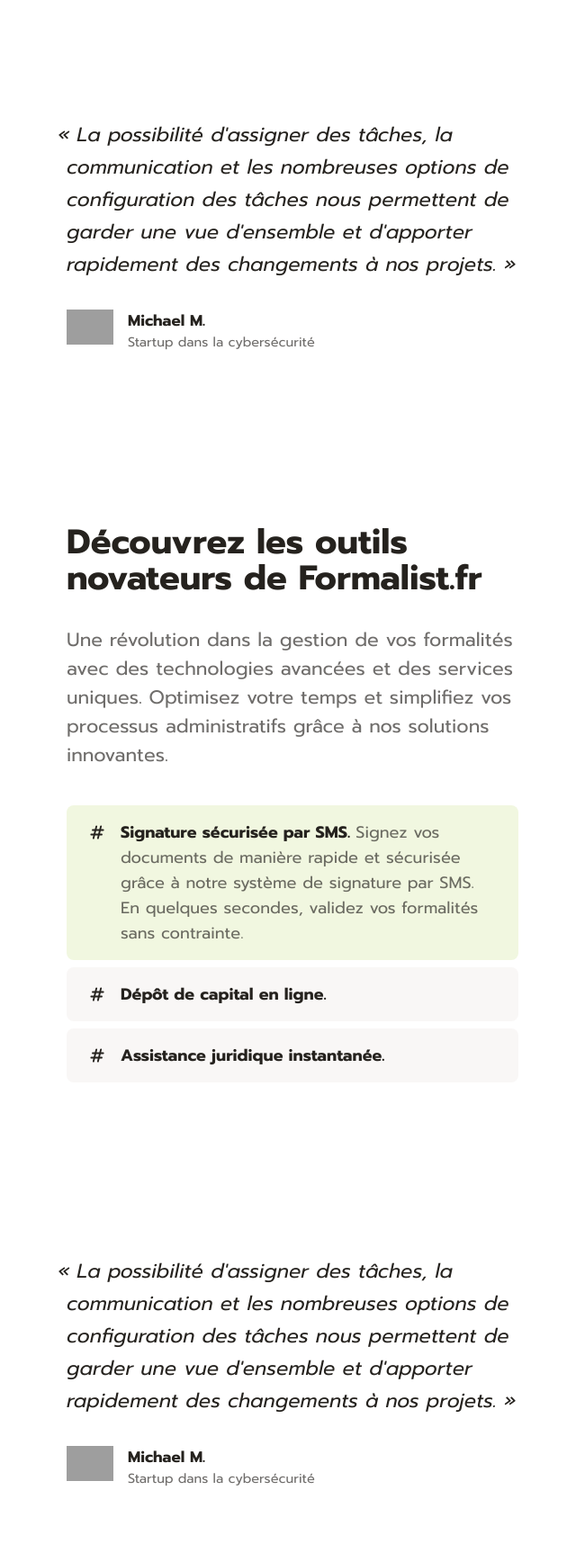
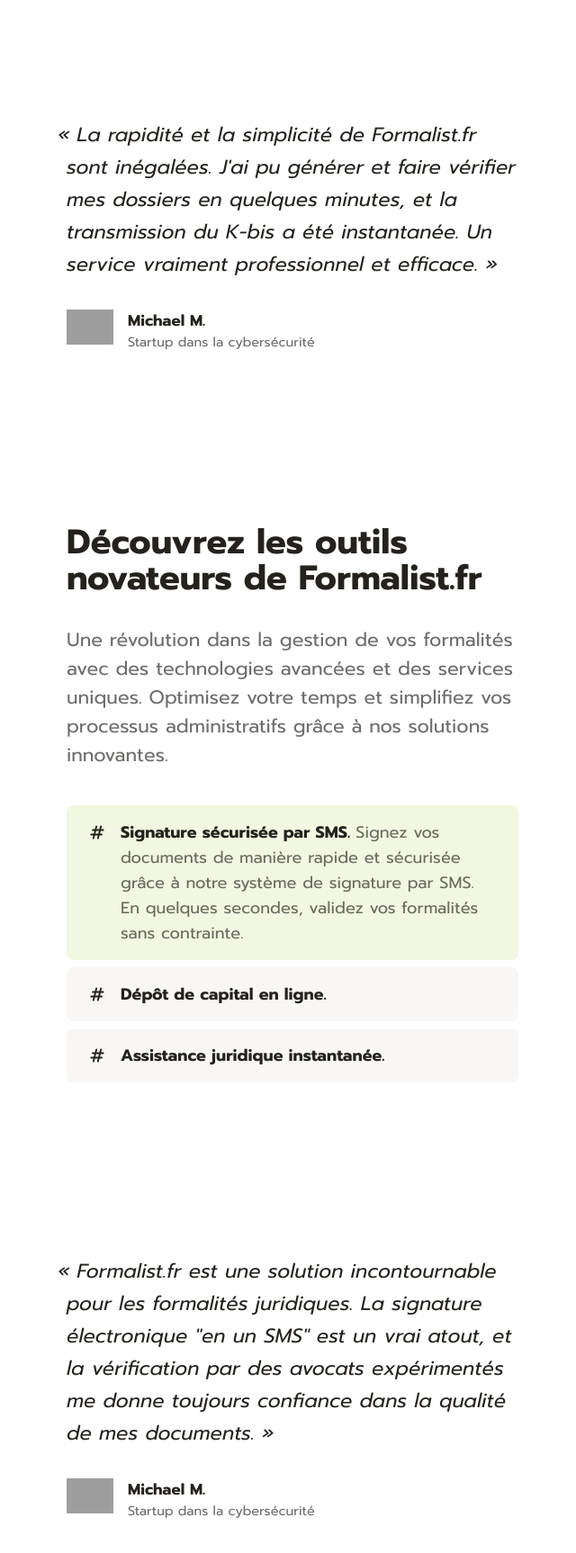
Before and after one commit to manikmt01/demo08, a website built with Vite: page index.html in a window 1280 px wide. Shown: the part 720-2446 px from the top of the page at 90% size, without its empty margins (634-1274 px from the left). Built offline with nearby package versions, Linux system fonts and the light colour scheme; grey boxes are pictures that could not be loaded.

Commit message:
blockquote

```diff
--- a/index.html
+++ b/index.html
@@ -175,12 +175,10 @@
             <div class="">
               <blockquote
                 class="text-[#25221e] lg:text-start text-center text-lg lg:text-[22px] lg:leading-9  lg:-indent-[10px] italic">
-                « La
-                possibilité
-                d'assigner des
-                tâches, la communication et les nombreuses options de configuration des tâches nous permettent de garder
-                une vue
-                d'ensemble et d'apporter rapidement des changements à nos projets. »</blockquote>
+                « La rapidité et la simplicité de Formalist.fr sont inégalées. J'ai pu générer et faire vérifier mes
+                dossiers en quelques
+                minutes, et la transmission du K-bis a été instantanée. Un service vraiment professionnel et efficace.
+                »</blockquote>
               <div class="flex lg:flex-row justify-start flex-col gap-y-4 lg:gap-x-4 mt-8 lg:text-start text-center">
                 <div class="lg:w-[52px]">
                   <img
@@ -298,12 +296,12 @@
             <div class="">
               <blockquote
                 class="text-[#25221e] lg:text-start text-center text-lg lg:text-[22px] lg:leading-9  lg:-indent-[10px] italic">
-                « La
-                possibilité
-                d'assigner des
-                tâches, la communication et les nombreuses options de configuration des tâches nous permettent de garder
-                une vue
-                d'ensemble et d'apporter rapidement des changements à nos projets. »</blockquote>
+                « Formalist.fr est une solution incontournable pour les formalités juridiques. La signature électronique
+                "en un SMS" est
+                un vrai atout, et la vérification par des avocats expérimentés me donne toujours confiance dans la
+                qualité de mes
+                documents.
+                »</blockquote>
               <div class="flex lg:flex-row justify-start flex-col gap-y-4 lg:gap-x-4 mt-8 lg:text-start text-center">
                 <div class="lg:w-[52px]">
                   <img
```
